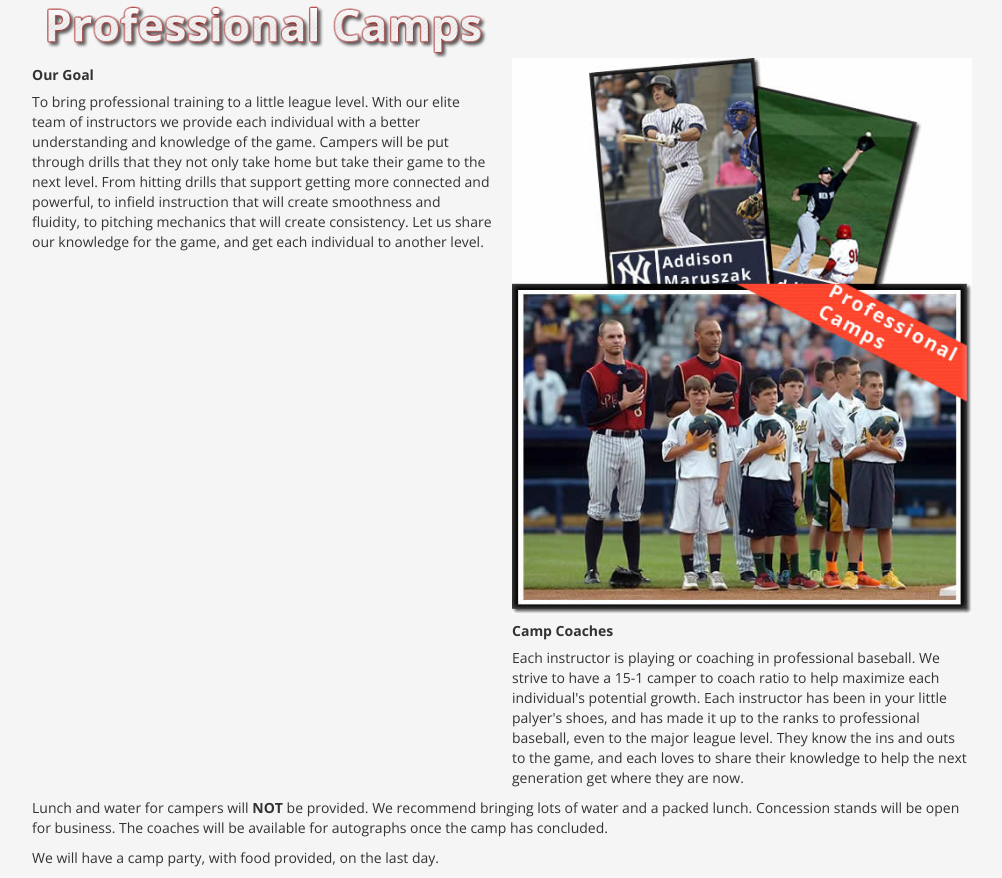
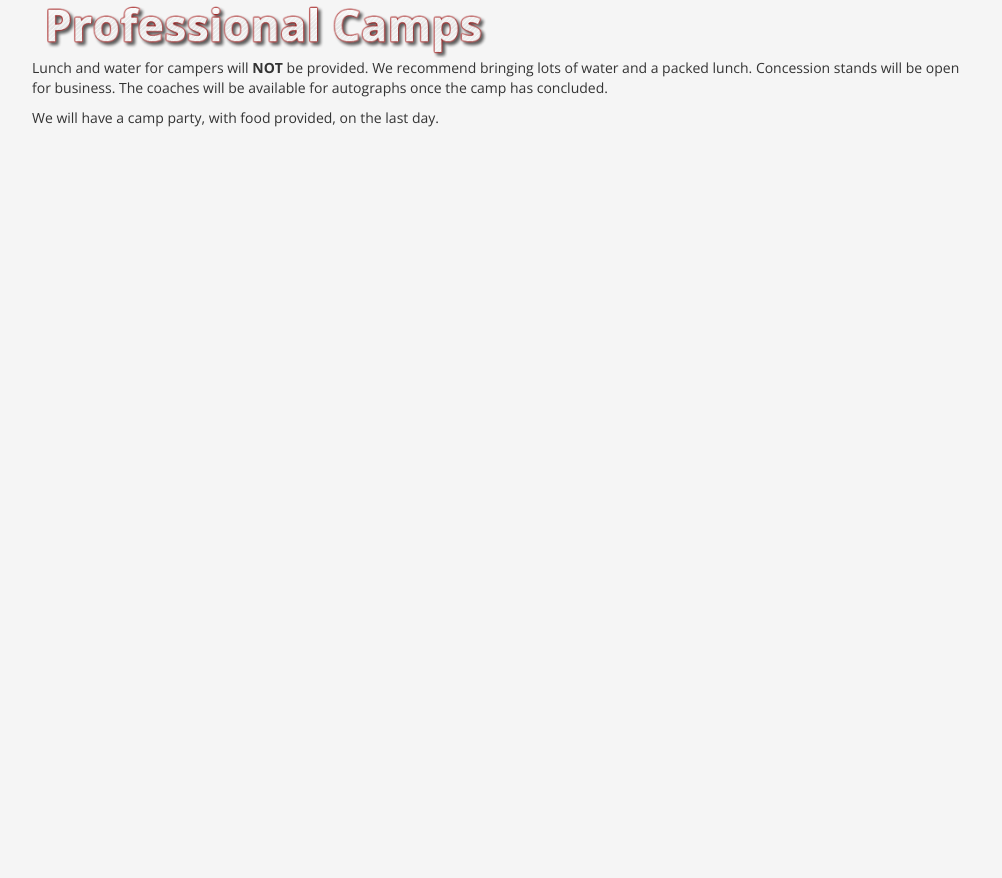
Before and after one commit to ehask71/LeagueLaunchParentSite, a CakePHP app: the page made by app/View/Themed/Evtbaseball1/Layouts/default.ctp in a window 1280 px wide. Shown: the whole page, without its empty margins (138-1140 px from the left). After the commit the page ends 127 px from the top, so only its background shows below. Run offline with PHP 8.4 and a stand-in for CakePHP, Linux system fonts and the light colour scheme; the template is opened without the code that fills it: most values are stand-ins (such as "Sample title", 1, 10 or a date in 2020); data that the repository does not hold is empty; some libraries are stand-ins or nearby versions.

Commit message:
Fix declarations

```diff
--- a/app/View/Themed/Evtbaseball1/Layouts/default.ctp
+++ b/app/View/Themed/Evtbaseball1/Layouts/default.ctp
@@ -22,59 +22,8 @@
 
 		</div>
 	</div>
-	<div class="row" id="body-content">
-		<div class="span6" >
-
-			<div class="row">
-				<div class="span6" id="goals">
-				<h4>Our Goal</h4>
-				<p>
-					To bring professional
-
-training to a little league level.
-
-With our elite team of instructors we provide each individual
- with a better understanding and knowledge of the game. Campers
-
-will be put through drills that
-
-they not only take home but take their game to the next level. From
-
-hitting drills that support getting more connected and powerful,
-
-to infield instruction that will
-
-create smoothness and fluidity, to pitching mechanics that will create consistency. Let us share our knowledge for
-
-the game, and get each individual to another level.
-					</p>
-				</div>
-			</div>
-			<?php echo $this->element('payment_form',array('products'=>@$products));?>
-		</div>
-		<div class="span6" >
-			<div id="sidebar">
-				<?php echo $this->Html->image('callout.jpg',array('title'=>"Addison Maruszak Teaches Professional Level Skills to Little League Player of all ages"));?>
-				<div  id="coaches">
-					<h4>Camp Coaches</h4>
-				<p>
-					Each instructor is playing or coaching in professional baseball. We
-
-strive to have a 15-1 camper to coach ratio to help maximize each individual's potential
-
-growth. Each instructor has been in your little palyer's shoes, and has made it
-
-up to the ranks to professional baseball, even to the major league level. They
-
-know the ins and outs to the game, and each loves to share their knowledge to
-
-help the next generation get where they are now.
-				</p>
-				</div>
-
-			</div>
-		</div>
-	</div>
+        <?php echo $this->Session->flash(); ?>
+        <?php echo $this->fetch('content'); ?>
 	<div class="row" id="footer">
 		<div class="span12">
 			<div id="disclaimer">
```
